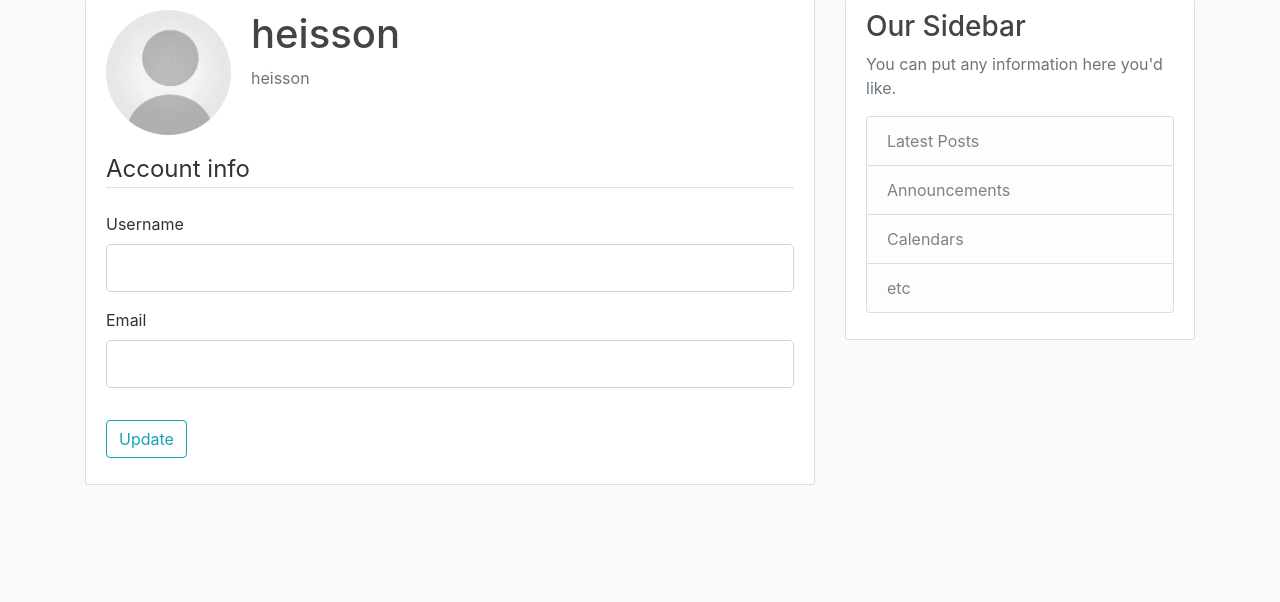
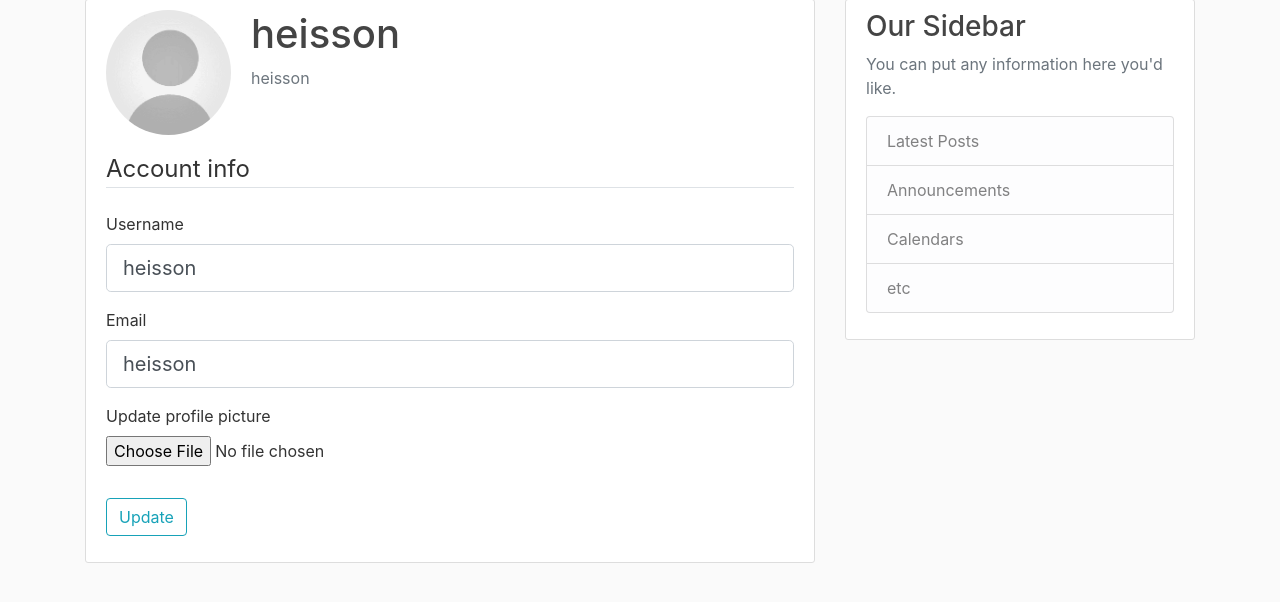
Before and after one commit to Heisson/flask-webapp, a Flask app: page /account in a window 1280 px wide. Shown: the part 81-683 px from the top of the page. Run offline with Flask 2, Linux system fonts and the light colour scheme; a user stored in the database is signed in; some libraries are stand-ins or nearby versions.

Commit message:
Added set image and scale image feature

```diff
--- a/flaskblog/forms.py
+++ b/flaskblog/forms.py
@@ -1,4 +1,5 @@
 from flask_wtf import FlaskForm
+from flask_wtf.file import FileField, FileAllowed
 from flask_login import current_user
 from wtforms import StringField, PasswordField, SubmitField, BooleanField
 from wtforms.validators import DataRequired, Length, Email, EqualTo, ValidationError
@@ -71,9 +72,9 @@ class UpdateAccountForm(FlaskForm):
 		validators=[DataRequired(), Email()]
 		)
 
-	password = PasswordField(
-		'Password',
-		validators=[DataRequired()]
+	picture = FileField(
+		'Update profile picture',
+		validators=[FileAllowed(['jpg', 'png'])]
 		)
 
 	submit = SubmitField('Update')
--- a/flaskblog/routes.py
+++ b/flaskblog/routes.py
@@ -1,3 +1,6 @@
+import os
+import secrets
+from PIL import Image
 from flask import render_template, url_for, flash, redirect, request
 from flaskblog import app, db, bcrypt
 from flaskblog.forms import RegistrationForm, LoginForm, UpdateAccountForm
@@ -26,9 +29,11 @@ posts = [
 def home():
 	return render_template("home.html", posts=posts)
 
+
 @app.route("/about")
 def about():
 	return render_template("about.html", title="About")
+
 
 @app.route("/register", methods=["GET", "POST"])
 def register():
@@ -54,6 +59,7 @@ def register():
 
 	return render_template("register.html", title="Register", form=form)
 
+
 @app.route("/login", methods=["GET", "POST"])
 def login():
 	if current_user.is_authenticated:
@@ -73,19 +79,56 @@ def login():
 
 	return render_template("login.html", title="Login", form=form)
 
+
 @app.route("/logout")
 def logout():
 	logout_user()
 	return redirect(url_for("home"))
 
-@app.route("/account")
+
+def save_picture(form_picture):
+	random_hex = secrets.token_hex(8)
+	_, f_ext = os.path.splitext(form_picture.filename)
+	picture_fn = f"{random_hex}{f_ext}"
+
+	picture_path = os.path.join(
+		app.root_path,
+		"static/profile_pics",
+		picture_fn
+		)
+
+	output_size = (125, 125)
+	i = Image.open(form_picture)
+	i.thumbnail(output_size)
+	i.save(picture_path)
+
+	return picture_fn
+
+
+@app.route("/account", methods=["GET", "POST"])
 @login_required
 def account():
 	form = UpdateAccountForm()
+
+	if form.validate_on_submit():
+		if form.picture.data:
+			picture_file = save_picture(form.picture.data)
+			current_user.image_file = picture_file
+
+		current_user.username = form.username.data
+		current_user.email = form.email.data
+		db.session.commit()
+
+		flash("Your account has been updated.", "success")
+
+		return redirect(url_for("account"))
+
+	elif request.method == "GET":
+		form.username.data = current_user.username
+		form.email.data = current_user.email
+
 	image_file = url_for("static", filename=f"profile_pics/{current_user.image_file}")
+
 	return render_template(
-		"account.html",
-		title="Account",
-		image_file=image_file,
-		form=form
-		)
+		"account.html", title="Account",
+		image_file=image_file, form=form)
--- a/flaskblog/templates/account.html
+++ b/flaskblog/templates/account.html
@@ -10,7 +10,7 @@
 			</div>
 		</div>
 
-	<form method="POST" action="">
+		<form method="POST" action="", enctype="multipart/form-data">
 			{{ form.hidden_tag() }}
 
 			<fieldset class="form-group">
@@ -44,14 +44,23 @@
 						{{ form.email(class="form-control form-control-lg") }}
 					{% endif %}
 				</div>
+
+				<div class="form-group">
+					{{ form.picture.label() }}
+					{{ form.picture(class="form-control-file") }}
+
+					{% if form.picture.errors %}
+						{% for error in form.picture.errors %}
+							<span class="text-danger">{{ error }}</span></br>
+						{% endfor %}
+					{% endif %}
+				</div>
 			</fieldset>
 
 			<div class="form-group">
 				{{ form.submit(class="btn btn-outline-info") }}
 			</div>
 		</form>
-
-
 	</div>
 
 {% endblock content %}
```
Also changed, not shown: flaskblog/site.db, flaskblog/static/profile_pics/802ca94c1da0f95e.png (added), flaskblog/static/profile_pics/98e74ff6d0e8eb09.png (added), flaskblog/static/profile_pics/c6a746b83da2c967.png (added). Lines whose indentation alone changed are shown as unchanged.
